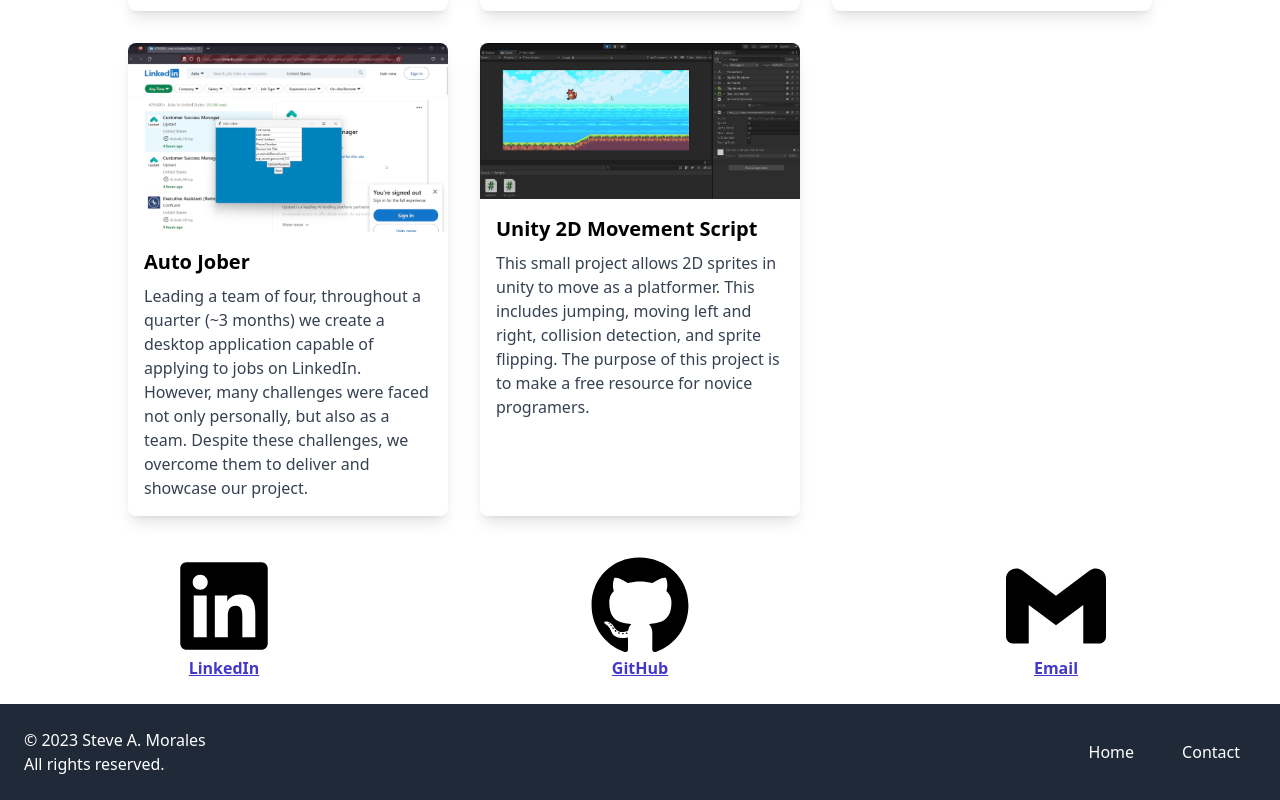
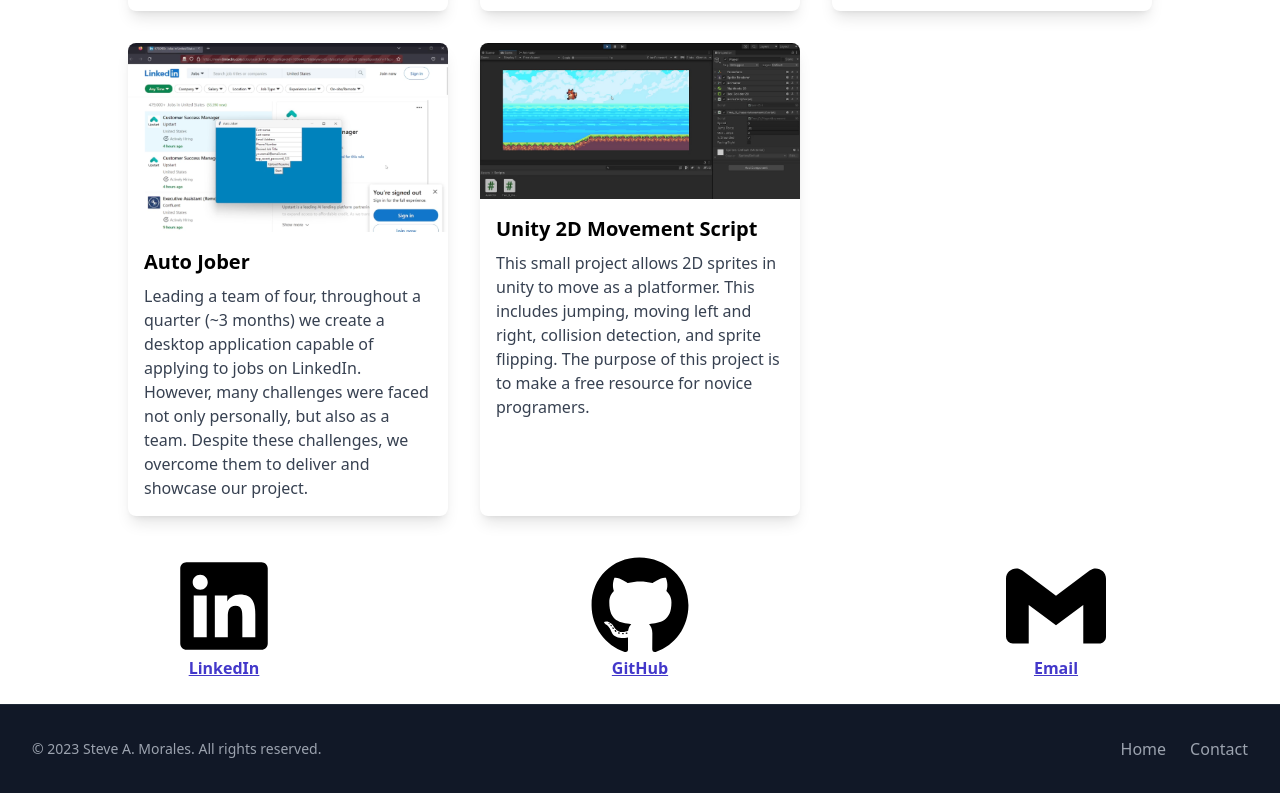
Before and after one commit to Steve-Morales/steve-morales, a React (Create React App) app: page / in a window 1280 px wide. Shown: the part 1877-2677 px from the top of the page. Built offline with nearby package versions, Linux system fonts and the light colour scheme.

Commit message:
Updated Footer.jsx

```diff
--- a/src/components/Footer.jsx
+++ b/src/components/Footer.jsx
@@ -1,26 +1,29 @@
 import React from "react";
 
 const Footer = () => {
+  const currentYear = new Date().getFullYear();
+
   return (
-    <footer className="bg-gray-800 p-6">
-      <div className="container mx-auto flex items-center justify-between">
-        <div className="text-white">
-          <p>&copy; 2023 Steve A. Morales</p>
-          <p>All rights reserved.</p>
+    <footer className="bg-gray-900 border-t border-gray-800 py-8">
+      <div className="container mx-auto px-8">
+        <div className="flex flex-col md:flex-row items-center justify-between space-y-4 md:space-y-0">
+          <div className="text-gray-400 text-sm text-center md:text-left">
+            <p>&copy; {currentYear} Steve A. Morales. All rights reserved.</p>
           </div>
           <div>
-          <ul className="flex space-x-4">
+            <ul className="flex space-x-6">
               <li>
-              <a href="/" className="text-white hover:text-gray-900 hover:bg-gray-300 bg-opacity-50 transition-all duration-300 rounded-full px-4 py-2">
+                <a href="/" className="text-gray-400 hover:text-white transition-colors duration-300">
                   Home
                 </a>
               </li>
               <li>
-              <a href="/contact" className="text-white hover:text-gray-900 hover:bg-gray-300 bg-opacity-50 transition-all duration-300 rounded-full px-4 py-2">
+                <a href="/contact" className="text-gray-400 hover:text-white transition-colors duration-300">
                   Contact
                 </a>
               </li>
             </ul>
+          </div>
         </div>
       </div>
     </footer>
```
Lines whose indentation alone changed are shown as unchanged.
